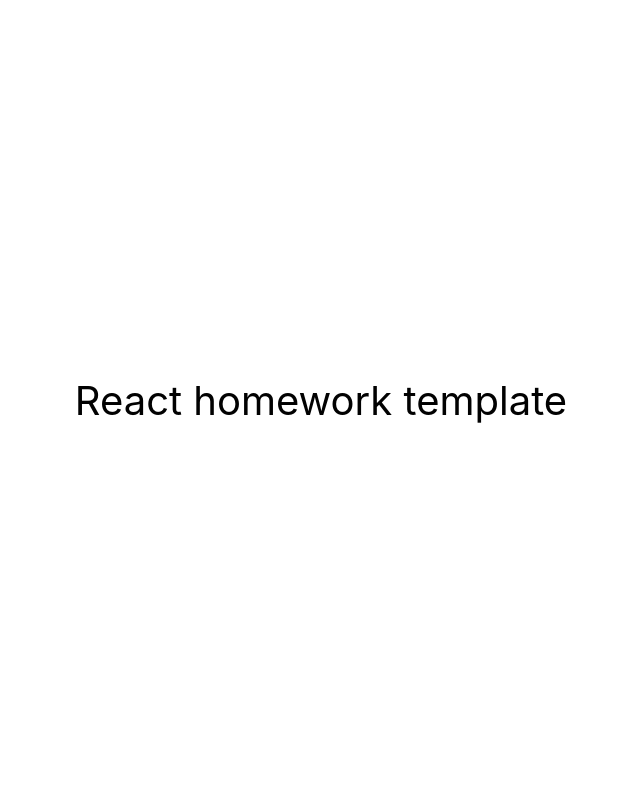
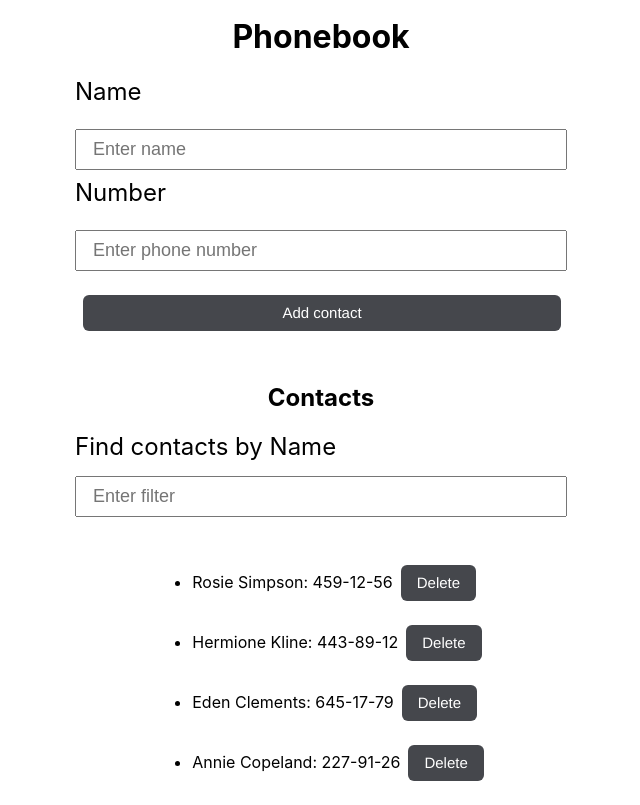
Before and after one commit to Kilativ54/goit-react-hw-04-phonebook, a React (Create React App) app: page / in a window 1280 px wide. Shown: the whole page, without its empty margins (319-959 px from the left). Built offline with nearby package versions, Linux system fonts and the light colour scheme.

Commit message:
create work

```diff
--- a/package.json
+++ b/package.json
@@ -2,11 +2,13 @@
   "name": "react-homework-template",
   "version": "0.1.0",
   "private": true,
-  "homepage": "https://goitacademy.github.io/react-homework-template/",
+  "homepage": "https://Kilativ54.github.io/react-homework-template/",
   "dependencies": {
+    "@emotion/styled": "^11.11.0",
     "@testing-library/jest-dom": "^5.16.3",
     "@testing-library/react": "^12.1.4",
     "@testing-library/user-event": "^13.5.0",
+    "prop-types": "^15.8.1",
     "react": "^18.1.0",
     "react-dom": "^18.1.0",
     "react-scripts": "5.0.1",
--- a/src/components/App.jsx
+++ b/src/components/App.jsx
@@ -1,16 +1,69 @@
-export const App = () => {
-  return (
-    <div
-      style={{
-        height: '100vh',
-        display: 'flex',
-        justifyContent: 'center',
-        alignItems: 'center',
-        fontSize: 40,
-        color: '#010101'
-      }}
-    >
-      React homework template
-    </div>
-  );
-};
+import React, { Component } from 'react';
+
+import { Container } from './App.styled';
+import { ContactForm } from './contactForm/ContactForm';
+import { ContactList } from './contactList/contactList';
+import { Filter } from './filter/Filter';
+
+export class App extends Component {
+  state = {
+    contacts: [
+      { id: 'id-1', name: 'Rosie Simpson', number: '459-12-56' },
+      { id: 'id-2', name: 'Hermione Kline', number: '443-89-12' },
+      { id: 'id-3', name: 'Eden Clements', number: '645-17-79' },
+      { id: 'id-4', name: 'Annie Copeland', number: '227-91-26' },
+    ],
+    filter: '',
+  };
+
+  handleSubmit = contactItem => {
+    const { name } = contactItem;
+    let checkContact = this.state.contacts.find(
+      contact => contact.name === name
+    );
+
+    if (checkContact) {
+      return alert(`${name} is already in contacts.`);
+    }
+    this.setState(prevState => ({
+      contacts: [contactItem, ...prevState.contacts],
+    }));
+  };
+
+  handleDelete = id => {
+    this.setState(prevState => ({
+      contacts: prevState.contacts.filter(contact => contact.id !== id),
+    }));
+  };
+
+  getFilteredContacts = () => {
+    const filterContactsList = this.state.contacts.filter(contact => {
+      return contact.name
+        .toLowerCase()
+        .includes(this.state.filter.toLowerCase());
+    });
+    return filterContactsList;
+  };
+
+  handleChange = e => {
+    const { name, value } = e.target;
+    this.setState({ [name]: value });
+  };
+
+  render() {
+    const { filter } = this.state;
+
+    return (
+      <Container>
+        <h1>Phonebook</h1>
+        <ContactForm handleSubmit={this.handleSubmit} />
+        <h2> Contacts</h2>
+        <Filter filter={filter} handleChange={this.handleChange} />
+        <ContactList
+          contacts={this.getFilteredContacts()}
+          handleDelete={this.handleDelete}
+        />
+      </Container>
+    );
+  }
+}
--- /dev/null
+++ b/src/components/App.styled.jsx
@@ -0,0 +1,11 @@
+import styled from '@emotion/styled';
+
+export const Container = styled.div`
+  height: 100vh;
+  display: flex;
+  flex-direction: column;
+  justify-content: center;
+  align-items: center;
+  font-size: 20;
+  color: #010101;
+`;
--- /dev/null
+++ b/src/components/contactForm/ContactForm.jsx
@@ -0,0 +1,61 @@
+import PropTypes from 'prop-types';
+import React, { Component } from 'react';
+import { nanoid } from 'nanoid';
+
+import { Form, Label, Input, Button } from './ContactForm.styled';
+
+export class ContactForm extends Component {
+  state = {
+    id: nanoid(),
+    name: '',
+    number: '',
+  };
+
+  handleChange = e => {
+    const { name, value } = e.target;
+    this.setState({ [name]: value });
+  };
+
+  handleSubmit = e => {
+    e.preventDefault();
+    const form = e.currentTarget;
+    this.props.handleSubmit(this.state);
+    form.reset();
+  };
+
+  render() {
+    const { name, number } = this.state;
+
+    return (
+      <Form onSubmit={this.handleSubmit}>
+        <Label>Name</Label>
+        <Input
+          type="text"
+          name="name"
+          pattern="^[a-zA-Zа-яА-Я]+(([' -][a-zA-Zа-яА-Я ])?[a-zA-Zа-яА-Я]*)*$"
+          title="Name may contain only letters, apostrophe, dash and spaces. For example Adrian, Jacob Mercer, Charles de Batz de Castelmore d'Artagnan"
+          required
+          placeholder="Enter name"
+          value={name}
+          onChange={this.handleChange}
+        />
+        <Label>Number </Label>
+        <Input
+          type="tel"
+          name="number"
+          pattern="\+?\d{1,4}?[-.\s]?\(?\d{1,3}?\)?[-.\s]?\d{1,4}[-.\s]?\d{1,4}[-.\s]?\d{1,9}"
+          title="Phone number must be digits and can contain spaces, dashes, parentheses and can start with +"
+          required
+          placeholder="Enter phone number"
+          value={number}
+          onChange={this.handleChange}
+        />
+        <Button type="submit">Add contact</Button>
+      </Form>
+    );
+  }
+}
+
+ContactForm.propTypes = {
+  handleSubmit: PropTypes.func.isRequired,
+};
--- /dev/null
+++ b/src/components/contactForm/ContactForm.styled.jsx
@@ -0,0 +1,52 @@
+import styled from '@emotion/styled';
+
+export const Form = styled.form`
+  display: flex;
+  flex-direction: column;
+`;
+
+export const Label = styled.label`
+  font-size: 24px;
+  display: flex;
+  flex-direction: column;
+  margin-bottom: 15px;
+  gap: 5px;
+`;
+
+export const Input = styled.input`
+  display: flex;
+  flex-direction: column;
+  margin: 0.5rem auto;
+  align-items: center;
+  font-size: large;
+  text-align: left;
+  padding: 0.5rem 15rem 0.5rem 1rem;
+`;
+
+export const Button = styled.button`
+  margin-top: 1rem;
+  margin-bottom: 2rem;
+  background-color: rgba(23, 26, 32, 0.8);
+  border: none;
+  border-radius: 6px;
+  color: #fff;
+  flex-grow: 1;
+  font-family: SFProText-Regular, Helvetica, Arial, sans-serif;
+  font-size: 15px;
+  height: 36px;
+  line-height: 20px;
+  margin-left: 8px;
+  margin-right: 6px;
+  min-width: 185px;
+  padding: 0 16px 0 16px;
+  color: white;
+  cursor: pointer;
+  &:hover {
+    background-color: rgba(23, 26, 32, 1);
+    cursor: pointer;
+  }
+  &:focus {
+    background-color: rgba(23, 26, 32, 1);
+    cursor: pointer;
+  }
+`;
--- /dev/null
+++ b/src/components/contactList/contactList.jsx
@@ -0,0 +1,30 @@
+import PropTypes from 'prop-types';
+import React from 'react';
+
+import { BtnDelete } from './contactList.styled';
+
+export const ContactList = ({ contacts, handleDelete }) => (
+  <div>
+    <ul>
+      {contacts.map((contact, id) => (
+        <li key={id}>
+          {contact.name}: {contact.number}
+          <BtnDelete type="button" onClick={() => handleDelete(contact.id)}>
+            Delete
+          </BtnDelete>
+        </li>
+      ))}
+    </ul>
+  </div>
+);
+
+ContactList.propTypes = {
+  contacts: PropTypes.arrayOf(
+    PropTypes.exact({
+      id: PropTypes.string.isRequired,
+      name: PropTypes.string.isRequired,
+      number: PropTypes.string.isRequired,
+    })
+  ),
+  handleDelete: PropTypes.func.isRequired,
+};
--- /dev/null
+++ b/src/components/contactList/contactList.styled.jsx
@@ -0,0 +1,27 @@
+import styled from '@emotion/styled';
+
+export const BtnDelete = styled.button`
+  margin-top: 1rem;
+  margin-bottom: 0.5rem;
+  align-items: right;
+  background-color: rgba(23, 26, 32, 0.8);
+  border: none;
+  border-radius: 6px;
+  color: #fff;
+  flex-grow: 1;
+  font-family: SFProText-Regular, Helvetica, Arial, sans-serif;
+  font-size: 15px;
+  height: 36px;
+  line-height: 20px;
+  margin-left: 8px;
+  margin-right: 6px;
+  min-width: 50px;
+  padding: 0 16px 0 16px;
+  color: white;
+  cursor: pointer;
+  &:hover,
+  &:focus {
+    background-color: rgba(23, 26, 32, 1);
+    cursor: pointer;
+  }
+`;
--- /dev/null
+++ b/src/components/filter/Filte.styled.jsx
@@ -0,0 +1,19 @@
+import styled from '@emotion/styled';
+
+export const Input = styled.input`
+  display: flex;
+  flex-direction: column;
+  margin: 0.5rem auto 1rem;
+  align-items: center;
+  font-size: large;
+  text-align: left;
+  padding: 0.5rem 15rem 0.5rem 1rem;
+`;
+
+export const Label = styled.label`
+  font-size: 24px;
+  display: flex;
+  flex-direction: column;
+  margin-bottom: 15px;
+  gap: 5px;
+`;
--- /dev/null
+++ b/src/components/filter/Filter.jsx
@@ -0,0 +1,22 @@
+import PropTypes from 'prop-types';
+import React from 'react';
+
+import { Label, Input } from './Filte.styled';
+
+export const Filter = ({ filter, handleChange }) => (
+  <div>
+    <Label>Find contacts by Name </Label>
+    <Input
+      type="text"
+      name="filter"
+      placeholder="Enter filter"
+      value={filter}
+      onChange={handleChange}
+    />
+  </div>
+);
+
+Filter.propTypes = {
+  filter: PropTypes.string.isRequired,
+  handleChange: PropTypes.func.isRequired,
+};
```
Also changed, not shown: 1 other file (tests, documents, lock files or other folders).
